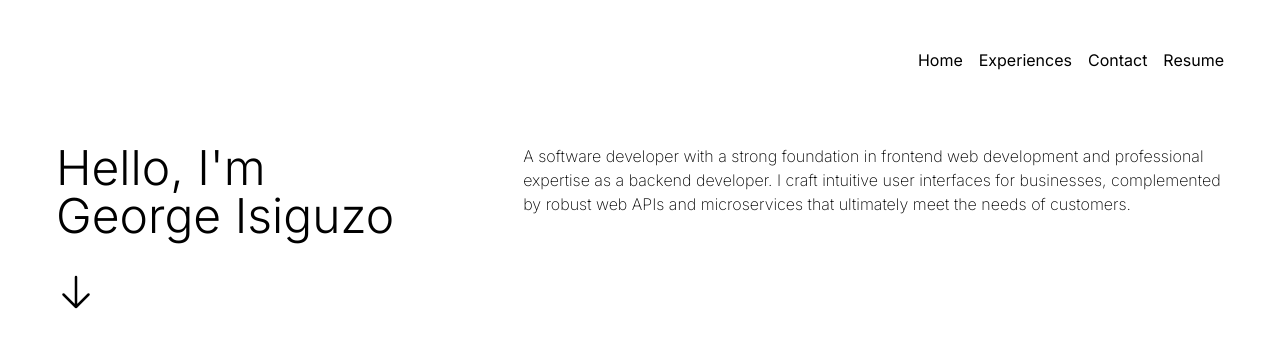
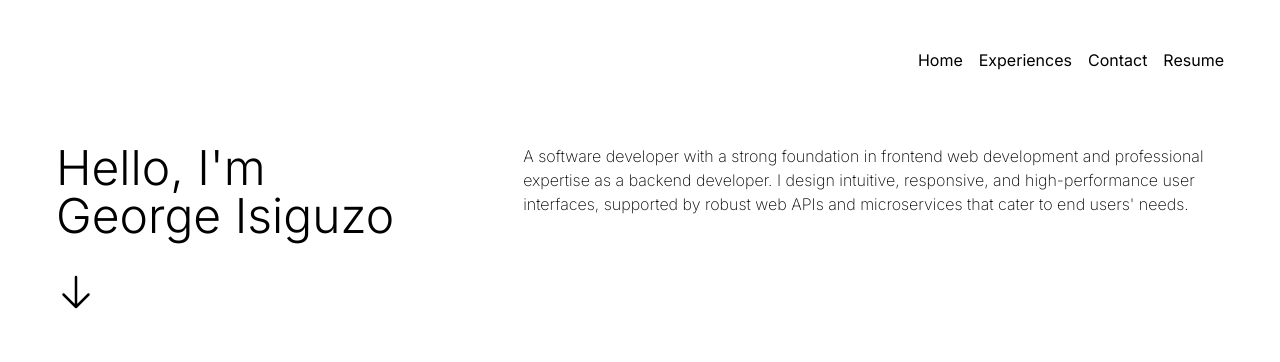
Before and after one commit to Mr-Georgie/Portfolio-v3, a Next.js app: page / in a window 1280 px wide. Shown: the top 362 px of the page. Built offline with nearby package versions, Linux system fonts and the light colour scheme.

Commit message:
update #4

```diff
--- a/components/Intro/Intro.js
+++ b/components/Intro/Intro.js
@@ -27,9 +27,9 @@ export const Intro = () => {
       <div className="col-span-3 font-extralight">
         A software developer with a strong foundation in frontend web
         development and professional expertise as a backend developer.
-        <br className="sm:hidden" /> <br className="sm:hidden" />I craft
-        intuitive user interfaces for businesses, complemented by robust web
-        APIs and microservices that ultimately meet the needs of customers.
+        <br className="sm:hidden" /> <br className="sm:hidden" />I design
+        intuitive, responsive, and high-performance user interfaces, supported
+        by robust web APIs and microservices that cater to end users' needs.
       </div>
     </div>
   );
```
